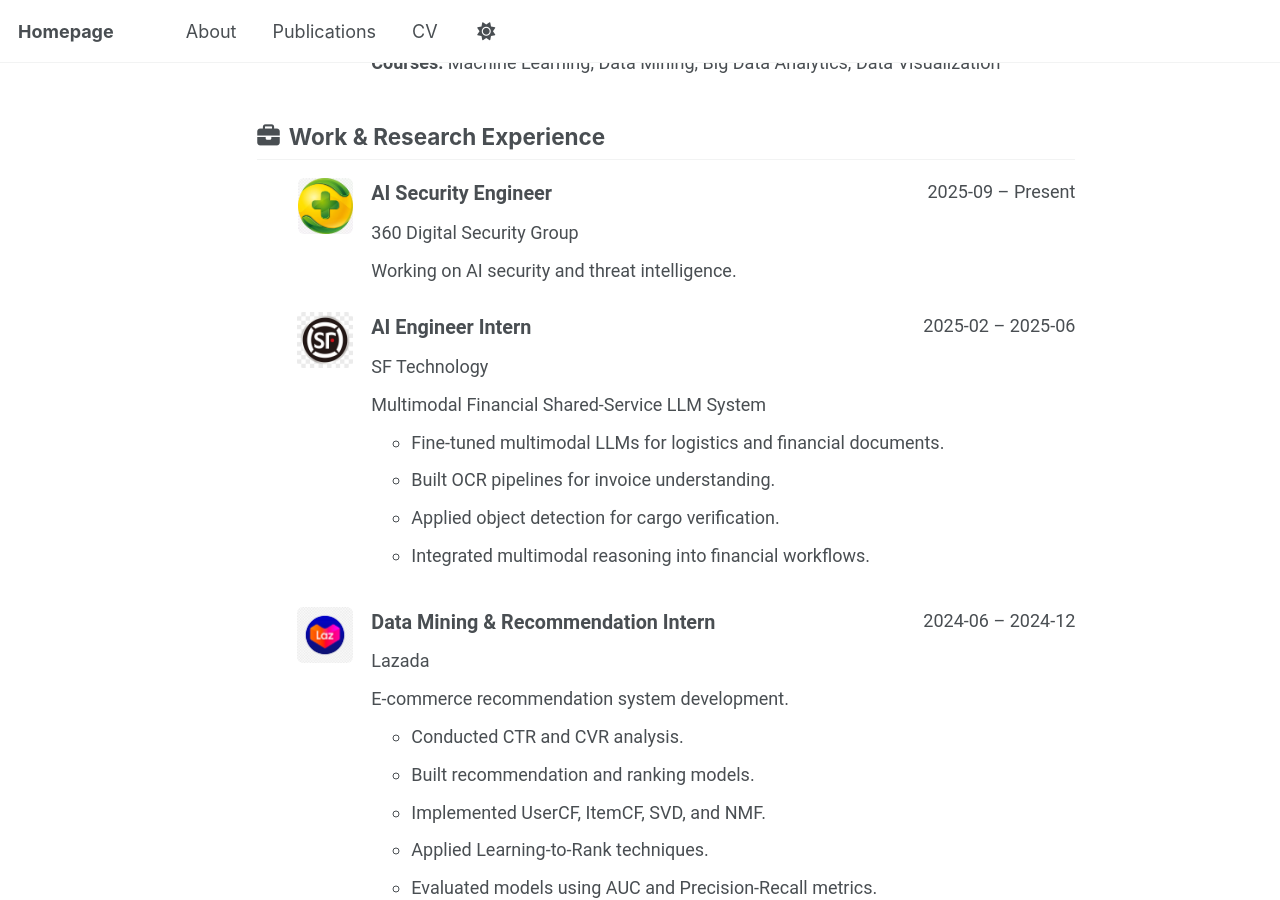
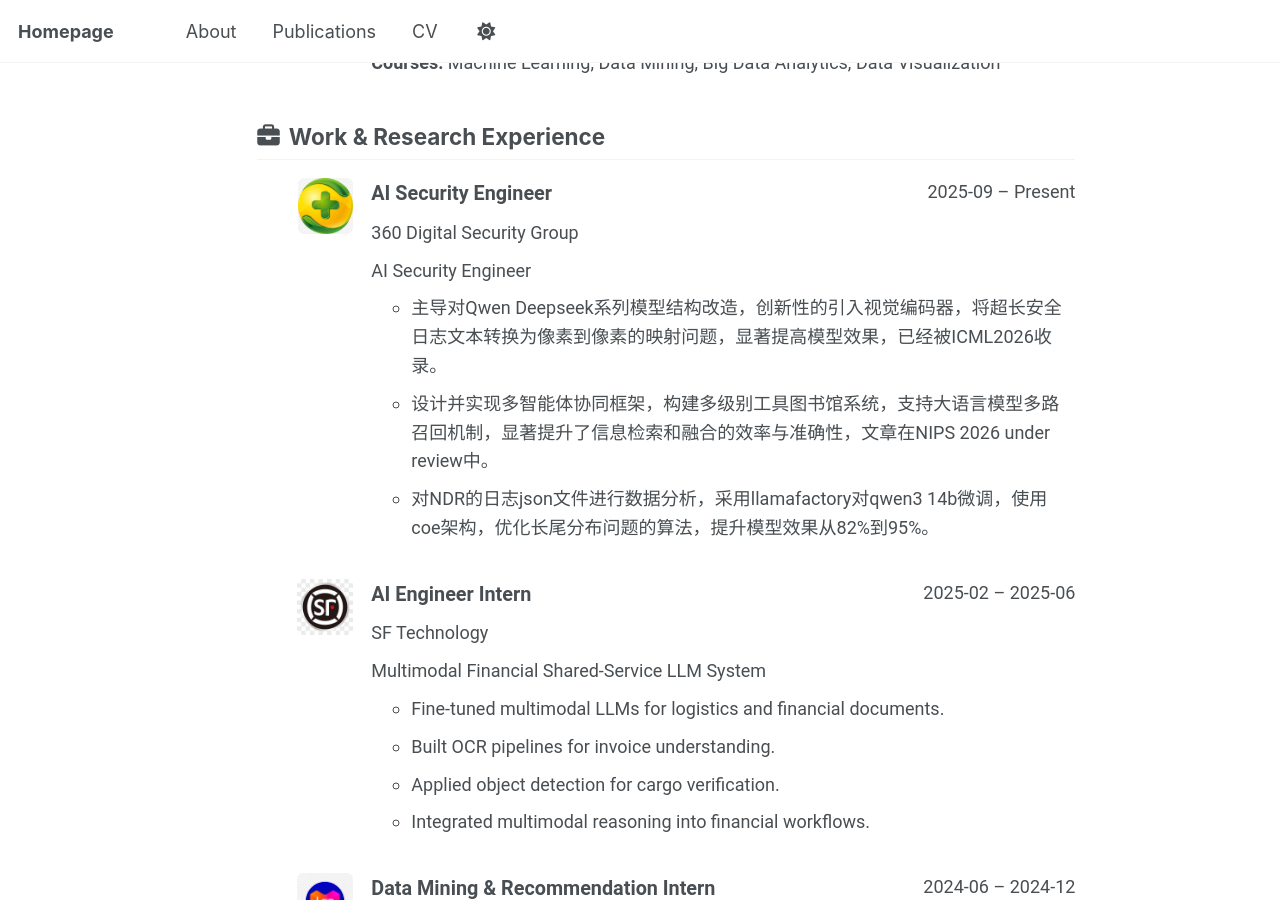
Before and after one commit to ryanskytree/homepage, a Jekyll site: the page built from _pages/cv-json.md, in a window 1280 px wide and 900 px high, scrolled down 796 px. Built offline with Jekyll 4.4.1, drawn with Linux system fonts in a browser that asks for light colours; a script bundle is joined from its source files by our own code; library files that are not in the unit come from our copies.

```diff
--- a/_data/cv.json
+++ b/_data/cv.json
@@ -32,8 +32,12 @@
       "website": "",
       "startDate": "2025-09",
       "endDate": "Present",
-      "summary": "Working on AI security and threat intelligence.",
-      "highlights": [],
+      "summary": "AI Security Engineer",
+      "highlights": [
+        "主导对Qwen Deepseek系列模型结构改造，创新性的引入视觉编码器，将超长安全日志文本转换为像素到像素的映射问题，显著提高模型效果，已经被ICML2026收录。",
+        "设计并实现多智能体协同框架，构建多级别工具图书馆系统，支持大语言模型多路召回机制，显著提升了信息检索和融合的效率与准确性，文章在NIPS 2026 under review中。",
+        "对NDR的日志json文件进行数据分析，采用llamafactory对qwen3 14b微调，使用coe架构，优化长尾分布问题的算法，提升模型效果从82%到95%。"
+      ],
       "logo": "/images/logos/360_logo.png"
     },
     {
--- a/_pages/cv.md
+++ b/_pages/cv.md
@@ -102,60 +106,26 @@ redirect_from:
 
 ---
 
-# Research Experience
+# Work Experience
 
 <div class="cv-entry">
   <div class="cv-entry-logo">
-    <img src="{{ base_path }}/images/logos/hkust_gz_logo.svg" alt="HKUST(GZ) Logo">
+    <img src="{{ base_path }}/images/logos/360_logo.png" alt="360 Logo">
   </div>
   <div class="cv-entry-content">
-    <h2>Hong Kong University of Science and Technology (Guangzhou)</h2>
-    <p><strong>Research Assistant</strong></p>
-    <p>Jan 2025 – Aug 2025</p>
-    <h3>Topic</h3>
-    <p>Replay-Free Continual Graph Learning</p>
-    <h3>Research Problem</h3>
-    <p>Graph neural networks suffer from catastrophic forgetting when new classes or tasks arrive continuously.</p>
+    <h2>360 Digital Security Group</h2>
+    <p><strong>AI Security Engineer</strong></p>
+    <p>Sep 2025 – Present</p>
     <h3>Contributions</h3>
     <ul>
-      <li>Designed an analytic learning framework for continual graph learning.</li>
-      <li>Eliminated replay buffers to preserve privacy and reduce storage cost.</li>
-      <li>Developed recursive least squares based memory updates.</li>
-      <li>Constructed recursive correlation memory matrices for stable knowledge retention.</li>
-      <li>Improved training efficiency while maintaining competitive performance.</li>
-    </ul>
-    <h3>Representative Work</h3>
-    <p>AL-GNN: Privacy-Preserving and Replay-Free Continual Graph Learning via Analytic Learning</p>
-  </div>
-</div>
-
----
-
-<div class="cv-entry">
-  <div class="cv-entry-logo">
-    <img src="{{ base_path }}/images/logos/siat_cas_logo.png" alt="SIAT CAS Logo">
-  </div>
-  <div class="cv-entry-content">
-    <h2>Shenzhen Institute of Advanced Technology, Chinese Academy of Sciences</h2>
-    <p><strong>Research Collaborator</strong></p>
-    <p>Dec 2024 – Jun 2025</p>
-    <h3>Topic</h3>
-    <p>Multimodal Large Language Model Alignment</p>
-    <h3>Research Problem</h3>
-    <p>Existing multimodal foundation models show weak generalization on scientific and chemical reasoning tasks.</p>
-    <h3>Contributions</h3>
-    <ul>
-      <li>Built a benchmark covering eight multimodal chemistry tasks.</li>
-      <li>Investigated DPO and GRPO based multimodal alignment strategies.</li>
-      <li>Improved cross-modal consistency through balanced optimization.</li>
-      <li>Enhanced transferability across heterogeneous reasoning tasks.</li>
+      <li>主导对Qwen Deepseek系列模型结构改造，创新性的引入视觉编码器，将超长安全日志文本转换为像素到像素的映射问题，显著提高模型效果，已经被ICML2026收录。</li>
+      <li>设计并实现多智能体协同框架，构建多级别工具图书馆系统，支持大语言模型多路召回机制，显著提升了信息检索和融合的效率与准确性，文章在NIPS 2026 under review中。</li>
+      <li>对NDR的日志json文件进行数据分析，采用llamafactory对qwen3 14b微调，使用coe架构，优化长尾分布问题的算法，提升模型效果从82%到95%。</li>
     </ul>
   </div>
 </div>
 
 ---
-
-# Industrial Experience
 
 <div class="cv-entry">
   <div class="cv-entry-logo">
@@ -218,17 +188,53 @@ redirect_from:
 
 ---
 
+# Research Experience
+
 <div class="cv-entry">
   <div class="cv-entry-logo">
-    <img src="{{ base_path }}/images/logos/360_logo.png" alt="360 Logo">
+    <img src="{{ base_path }}/images/logos/hkust_gz_logo.svg" alt="HKUST(GZ) Logo">
   </div>
   <div class="cv-entry-content">
-    <h2>360 Digital Security Group</h2>
-    <p><strong>AI Security Engineer</strong></p>
-    <p>Sep 2025 – Present</p>
+    <h2>Hong Kong University of Science and Technology (Guangzhou)</h2>
+    <p><strong>Research Assistant</strong></p>
+    <p>Jan 2025 – Aug 2025</p>
+    <h3>Topic</h3>
+    <p>Replay-Free Continual Graph Learning</p>
+    <h3>Research Problem</h3>
+    <p>Graph neural networks suffer from catastrophic forgetting when new classes or tasks arrive continuously.</p>
     <h3>Contributions</h3>
     <ul>
-      <li>Working on AI security and threat intelligence.</li>
+      <li>Designed an analytic learning framework for continual graph learning.</li>
+      <li>Eliminated replay buffers to preserve privacy and reduce storage cost.</li>
+      <li>Developed recursive least squares based memory updates.</li>
+      <li>Constructed recursive correlation memory matrices for stable knowledge retention.</li>
+      <li>Improved training efficiency while maintaining competitive performance.</li>
+    </ul>
+    <h3>Representative Work</h3>
+    <p>AL-GNN: Privacy-Preserving and Replay-Free Continual Graph Learning via Analytic Learning</p>
+  </div>
+</div>
+
+---
+
+<div class="cv-entry">
+  <div class="cv-entry-logo">
+    <img src="{{ base_path }}/images/logos/siat_cas_logo.png" alt="SIAT CAS Logo">
+  </div>
+  <div class="cv-entry-content">
+    <h2>Shenzhen Institute of Advanced Technology, Chinese Academy of Sciences</h2>
+    <p><strong>Research Collaborator</strong></p>
+    <p>Dec 2024 – Jun 2025</p>
+    <h3>Topic</h3>
+    <p>Multimodal Large Language Model Alignment</p>
+    <h3>Research Problem</h3>
+    <p>Existing multimodal foundation models show weak generalization on scientific and chemical reasoning tasks.</p>
+    <h3>Contributions</h3>
+    <ul>
+      <li>Built a benchmark covering eight multimodal chemistry tasks.</li>
+      <li>Investigated DPO and GRPO based multimodal alignment strategies.</li>
+      <li>Improved cross-modal consistency through balanced optimization.</li>
+      <li>Enhanced transferability across heterogeneous reasoning tasks.</li>
     </ul>
   </div>
 </div>
```
Also changed, not shown: other parts of _pages/cv.md (+4 -0 lines).
